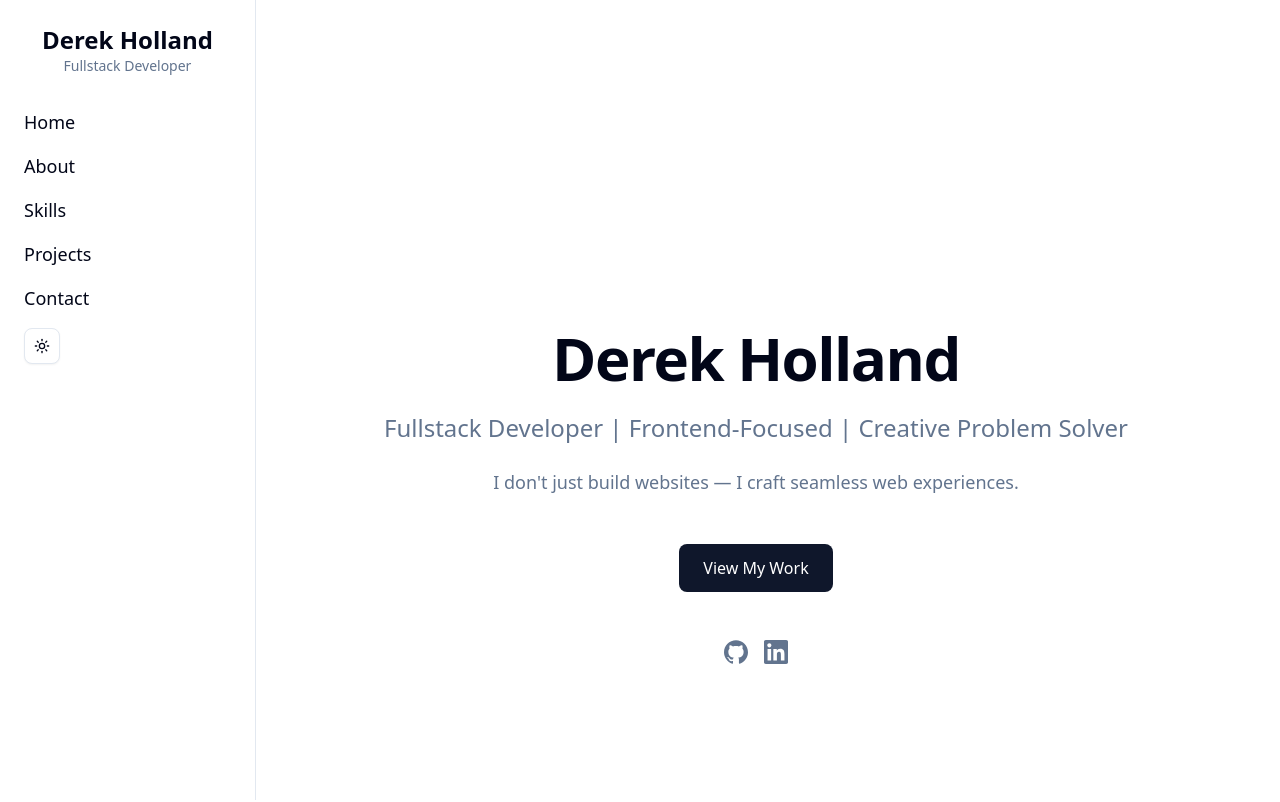
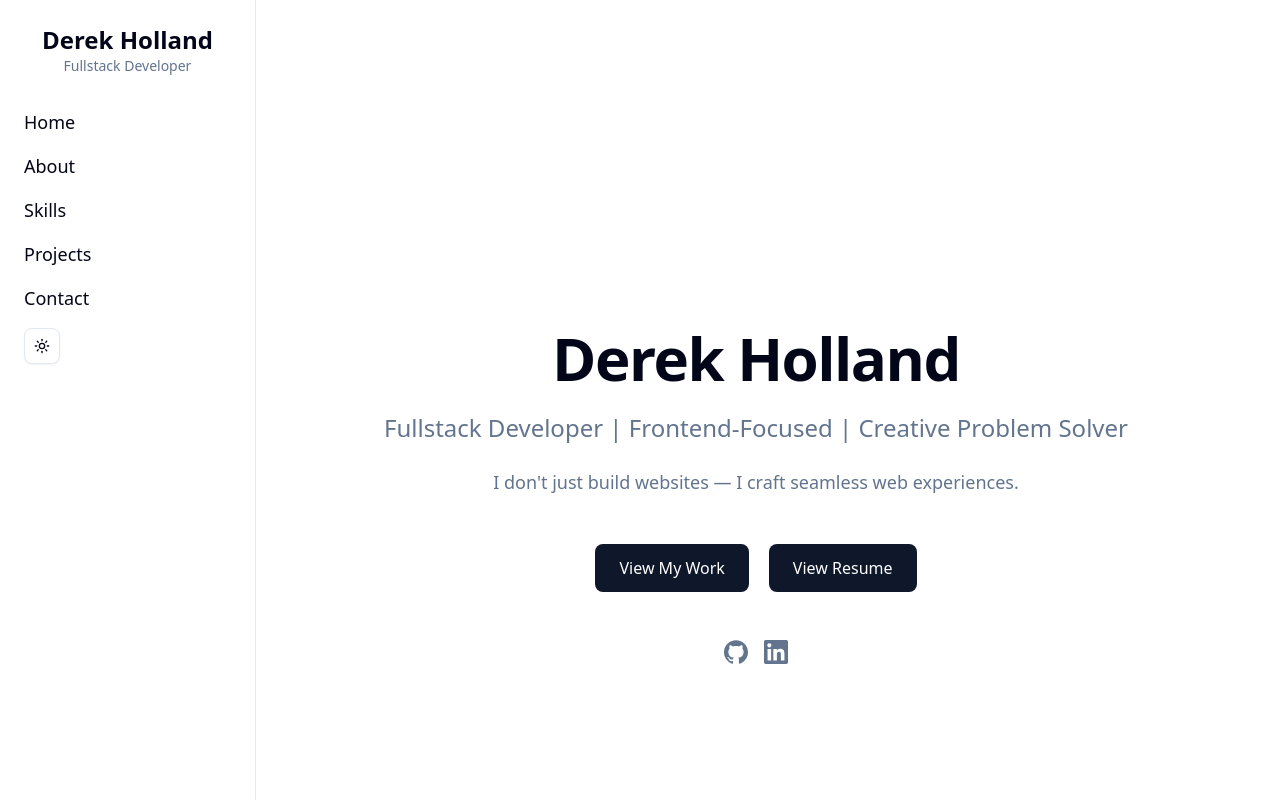
Before and after one commit to derekholland/portfoliosite, a Next.js app: page / in a window 1280 px wide. Shown: the top 802 px of the page. Built offline with nearby package versions, Linux system fonts and the light colour scheme.

Commit message:
added resume page and button, edited history project page

```diff
--- a/src/app/projects/[slug]/page.tsx
+++ b/src/app/projects/[slug]/page.tsx
@@ -24,8 +24,8 @@ const projects = [
 	},
 	{
 		slug: 'daily-history-facts-app',
-		title: 'This Day in History',
-		description: `This Day In History is a Next.js 15 app that fetches historical events for the current day using an external API. Users can browse, paginate, and favorite events from history, with optional thumbnails for visual context. The app is styled with Tailwind CSS and features dark/light mode support via next-themes. State management is handled client-side, with persistent favorites stored in localStorage. This project showcases API integration, responsive design, dynamic routing, and real-time UI updates.`,
+		title: 'Daily History App',
+		description: `Daily History is a Next.js 15 app that fetches historical events for the current day using an external API. Users can browse, paginate, and favorite events from history, with optional thumbnails for visual context. The app is styled with Tailwind CSS and features dark/light mode support via next-themes. State management is handled client-side, with persistent favorites stored in localStorage. This project showcases API integration, responsive design, dynamic routing, and real-time UI updates.`,
 		image: '/screenshots/history-app.jpg',
 		github: 'https://github.com/derekholland/daily-history-app',
 		live: 'https://daily-history-app.vercel.app/'
--- a/src/app/projects/page.tsx
+++ b/src/app/projects/page.tsx
@@ -17,7 +17,7 @@ export const projects = [
 	},
 	{
 		slug: 'daily-history-facts-app',
-		title: 'Daily History Facts App',
+		title: 'Daily History App',
 		description:
 			'Explore daily historical facts and events that took place on the current day.',
 		image: '/screenshots/history-app.jpg'
--- a/src/components/layout/hero.tsx
+++ b/src/components/layout/hero.tsx
@@ -18,11 +18,20 @@ export default function Hero() {
 				{bio}
 			</p>
 
-			<a
-				href='#projects'
-				className='mt-6 inline-block rounded-md bg-primary px-6 py-3 text-background hover:bg-primary/90 transition'>
-				View My Work
-			</a>
+			<div>
+				<a
+					href='#projects'
+					className='mt-6 mr-5 inline-block rounded-md bg-primary px-6 py-3 text-background hover:bg-primary/90 transition'>
+					View My Work
+				</a>
+				<a
+					href='/derek_holland_resume_2025.pdf'
+					target='_blank'
+					rel='noopener noreferrer'
+					className='mt-6 inline-block rounded-md bg-primary px-6 py-3 text-background hover:bg-primary/90 transition'>
+					View Resume
+				</a>
+			</div>
 
 			{/* Social Icons */}
 			<div className='mt-6 flex gap-4 justify-center'>
```
Also changed, not shown: 1 other file (tests, documents, lock files or other folders).
